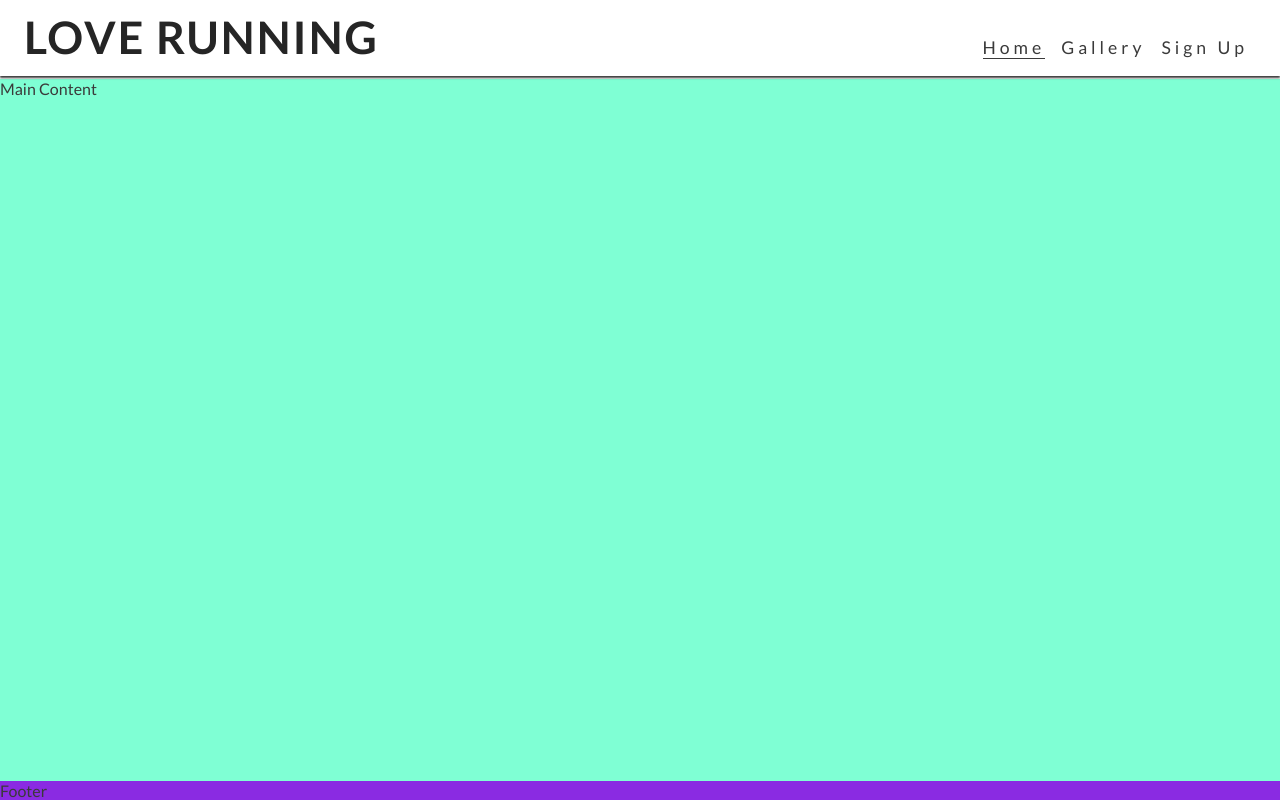
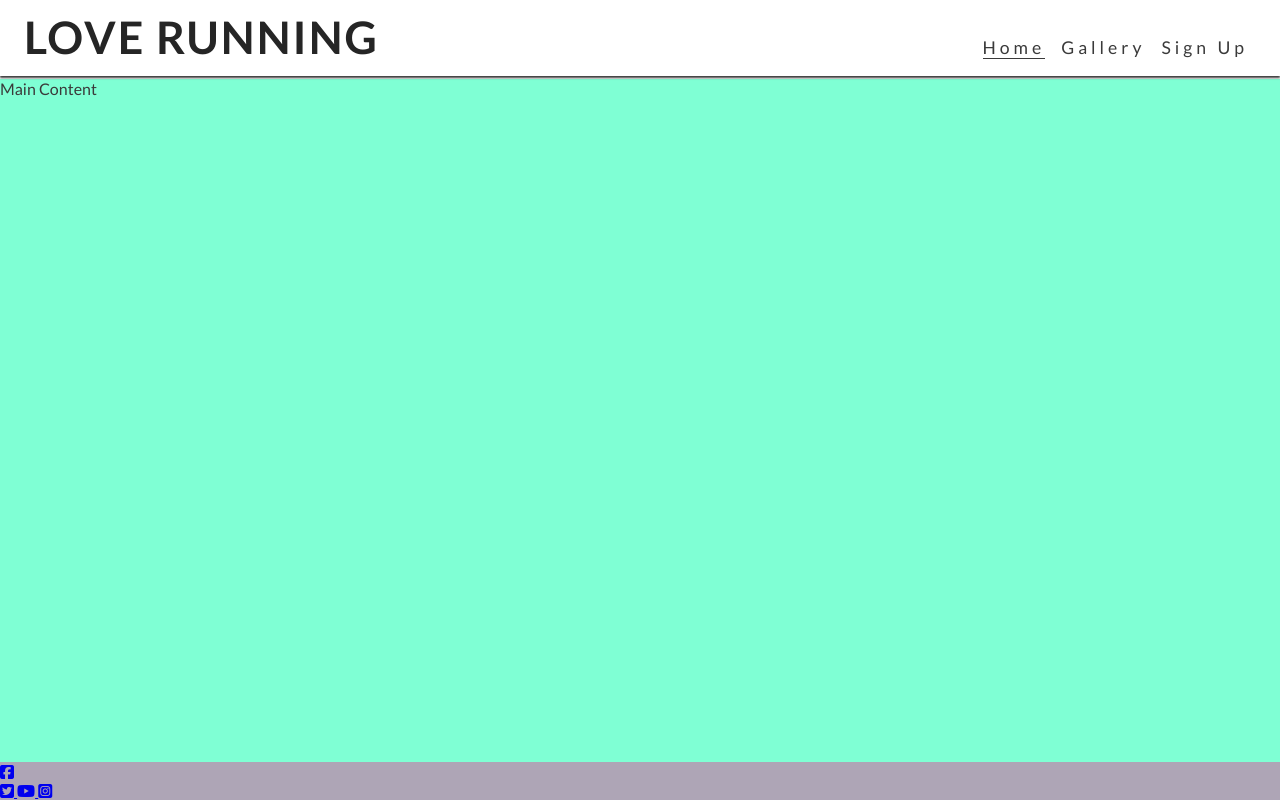
Before and after one commit to JyotiHambir-BC/love-running, a plain HTML site: page index.html in a window 1280 px wide. Drawn offline with Linux system fonts and the light colour scheme.

Commit message:
Added font icon of Facebook, Twitter, YouTube and Instagram And set bar icon instead of X to the logo

```diff
--- a/assets/css/style.css
+++ b/assets/css/style.css
@@ -79,7 +79,7 @@ main {
 }
 
 footer {
-    background-color: blueviolet;
+    background-color: rgb(174, 165, 182);
 
 }
 /* media query tablet and larger device (768px andup) */
--- a/index.html
+++ b/index.html
@@ -25,7 +25,9 @@
             <h1 id="logo">Love Running</h1>
         </a>
         <input type="checkbox" id="nav-toggle" name="nav-toggle">
-        <label for="nav-toggle" class="nav-toggle-label">X</label>
+        <label for="nav-toggle" class="nav-toggle-label">
+            <i class="fa-solid fa-bars"></i>
+        </label>
         <nav>
             <ul id="menu">
                 <li><a href="" class="active">Home</a></li>
@@ -38,8 +40,27 @@
 
     <main>Main Content</main>
 
-    <footer>Footer</footer>
+    <footer>
+        <ul>
+            <li>
+                <a href="https://www.facebook.com/" target="_blank" rel="noopener" aria-label="Visit our facebook page(Open in a new tab)" >
+                    <i class="fab fa-facebook-square"></i>
+                </a>
+            </li>
+            <li>
+                <a href="https://www.twitter.com/" target="_blank" rel="noopener" aria-label="Visit our twitter page(Open in a new tab)">
+                    <i class="fa-brands fa-square-twitter"></i>
+                </a>
+                <a href="https://www.youtube.com/" target="_blank" rel="noopener" aria-label="Visit our YouTube page(Open in a new tab)">
+                    <i class="fa-brands fa-youtube"></i>
+                </a>
+                <a href="https://www.instagram.com/" target="_blank" rel="noopener" aria-label="Visit our Instagram page(Open in a new tab)">
+                    <i class="fa-brands fa-square-instagram"></i>
+                </a>
+            </li>
+        </ul>
+    </footer>
 
+    <!-- font awesome kit -->
+    <script src="https://kit.fontawesome.com/ca599974b3.js" crossorigin="anonymous"></script>
 </body>
-
-</html>
```
